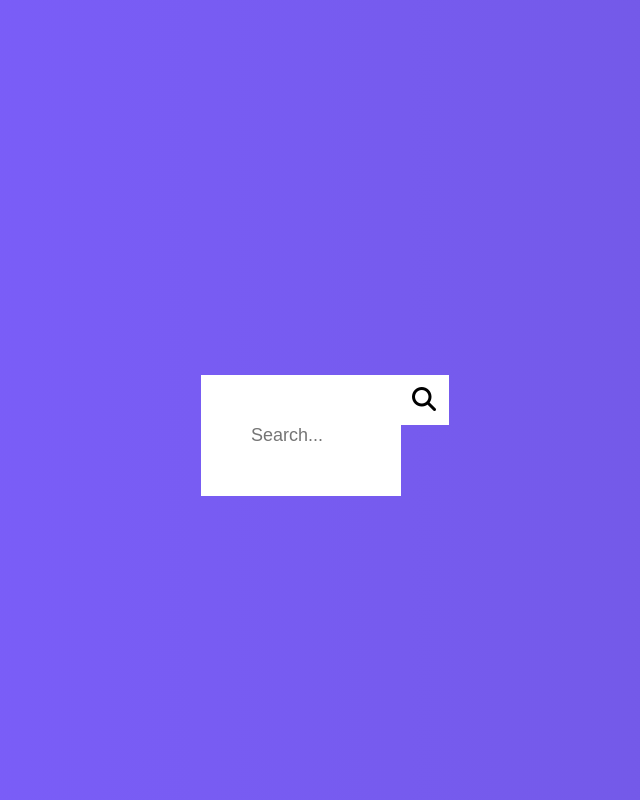
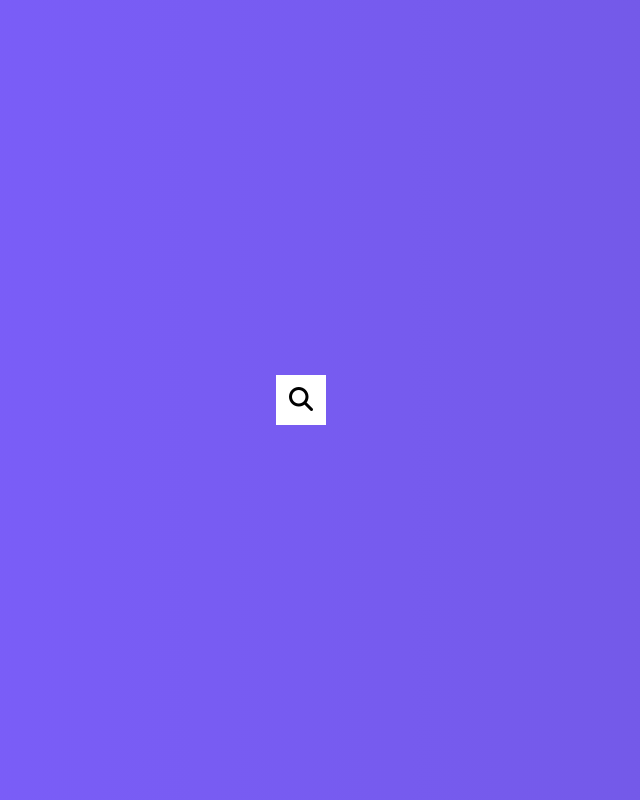
Before and after one commit to ANDREWAHN-UK/50-Projects-4-HiddenSearchWidget, a plain HTML site: page index.html in a window 1280 px wide. Shown: the whole page, without its empty margins (339-979 px from the left). Drawn offline with Linux system fonts and the light colour scheme.

Commit message:
update 3 main files

```diff
--- a/assets/script.js
+++ b/assets/script.js
@@ -0,0 +1,8 @@
+const search = document.querySelector('.search')
+const btn = document.querySelector('.btn')
+const input = document.querySelector('.input')
+
+btn.addEventListener('click', () => {
+    search.classList.toggle('.active')
+    input.focus()
+})
--- a/assets/style.css
+++ b/assets/style.css
@@ -29,8 +29,9 @@ body {
     background-color: white;
     border: 0;
     font-size: 18px;
-    padding: 50px;
+    padding: 5px;
     width: 50px;
+    height: 50px;
     transition: width 0.3s ease;
 }
 
--- a/index.html
+++ b/index.html
@@ -13,7 +13,7 @@
 </head>
 
 <body>
-    <div class="search active">
+    <div class="search ">
 
         <input type="text" class="input" placeholder="Search...">
         <button class="btn">
```
